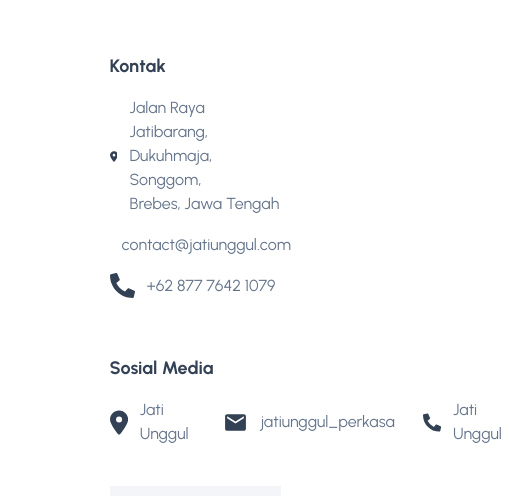
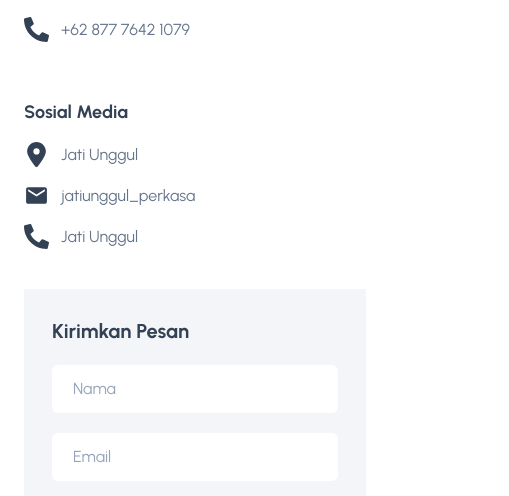
Before and after one commit to salimsulaiman/jatiunggul, a Next.js app: page /contact in a window 390 px wide. Shown: the part 828-1324 px from the top of the page, 509 px wide, since content can reach past the window. Built offline with nearby package versions, Linux system fonts and the light colour scheme.

Commit message:
fix: fix responsive layout for about page

```diff
--- a/src/app/contact/page.tsx
+++ b/src/app/contact/page.tsx
@@ -25,7 +25,7 @@ function Contact() {
       {/* product */}
       <section className="w-full bg-white mt-4" id="about">
         <div className="max-w-screen-xl mx-auto px-6 md:px-12 lg:px-6 py-10 md:py-20 flex flex-col lg:flex-row gap-10 items-center">
-          <div className="w-1/2">
+          <div className="w-full lg:w-1/2">
             <h1 className="text-4xl text-slate-700 font-bold">
               Hubungi Kami Segera
             </h1>
@@ -57,7 +57,7 @@ function Contact() {
             <h3 className="text-lg text-slate-700 font-bold mt-14">
               Sosial Media
             </h3>
-            <div className="w-full flex flex-row gap-7">
+            <div className="w-full flex flex-col sm:flex-row gap-0 sm:gap-7">
               <div className="flex gap-3 items-center mt-4">
                 <FaLocationDot className="text-[25px] text-slate-700" />
                 <h4 className="text-base text-slate-500">Jati Unggul</h4>
@@ -72,7 +72,7 @@ function Contact() {
               </div>
             </div>
           </div>
-          <div className="w-1/2 bg-white-lilac-50 p-7">
+          <div className="w-full lg:w-1/2 bg-white-lilac-50 p-7">
             <h2 className="text-slate-700 font-bold text-xl">Kirimkan Pesan</h2>
             <form action="" className="w-full">
               <input
```
